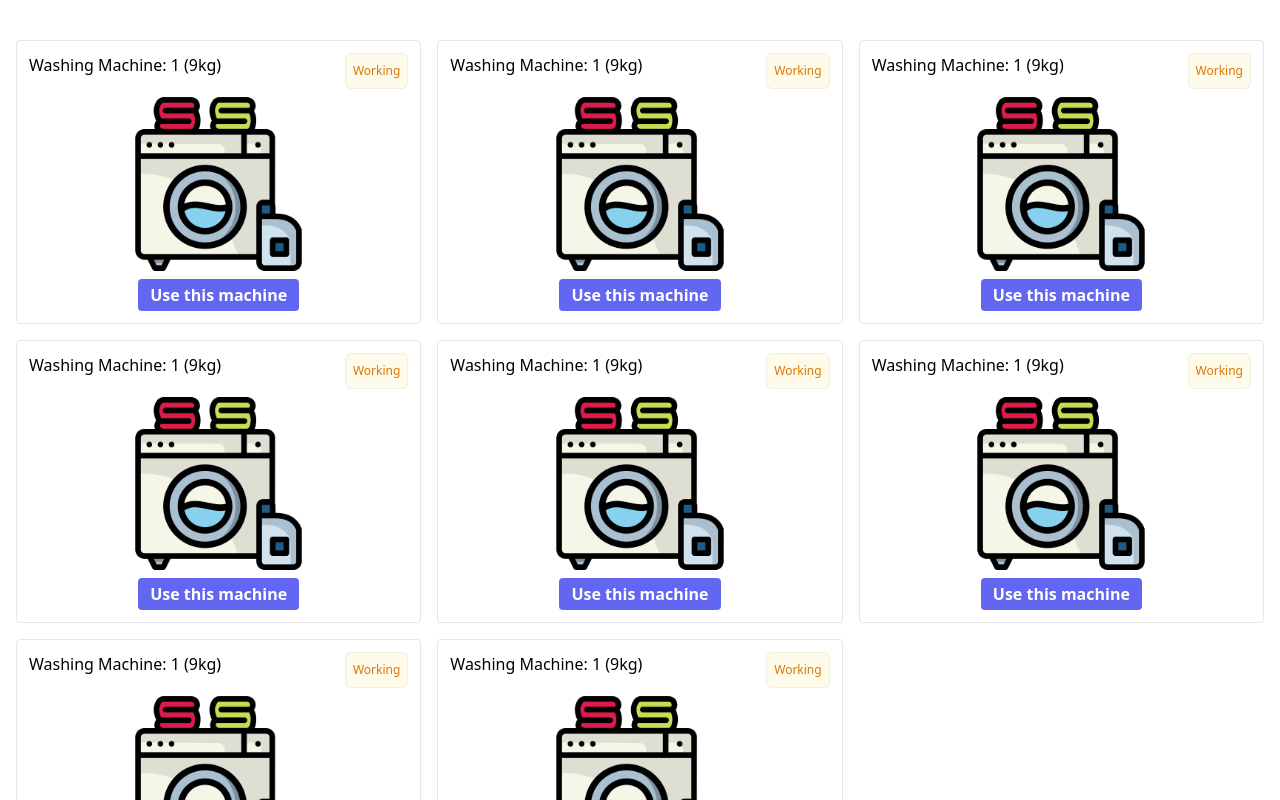
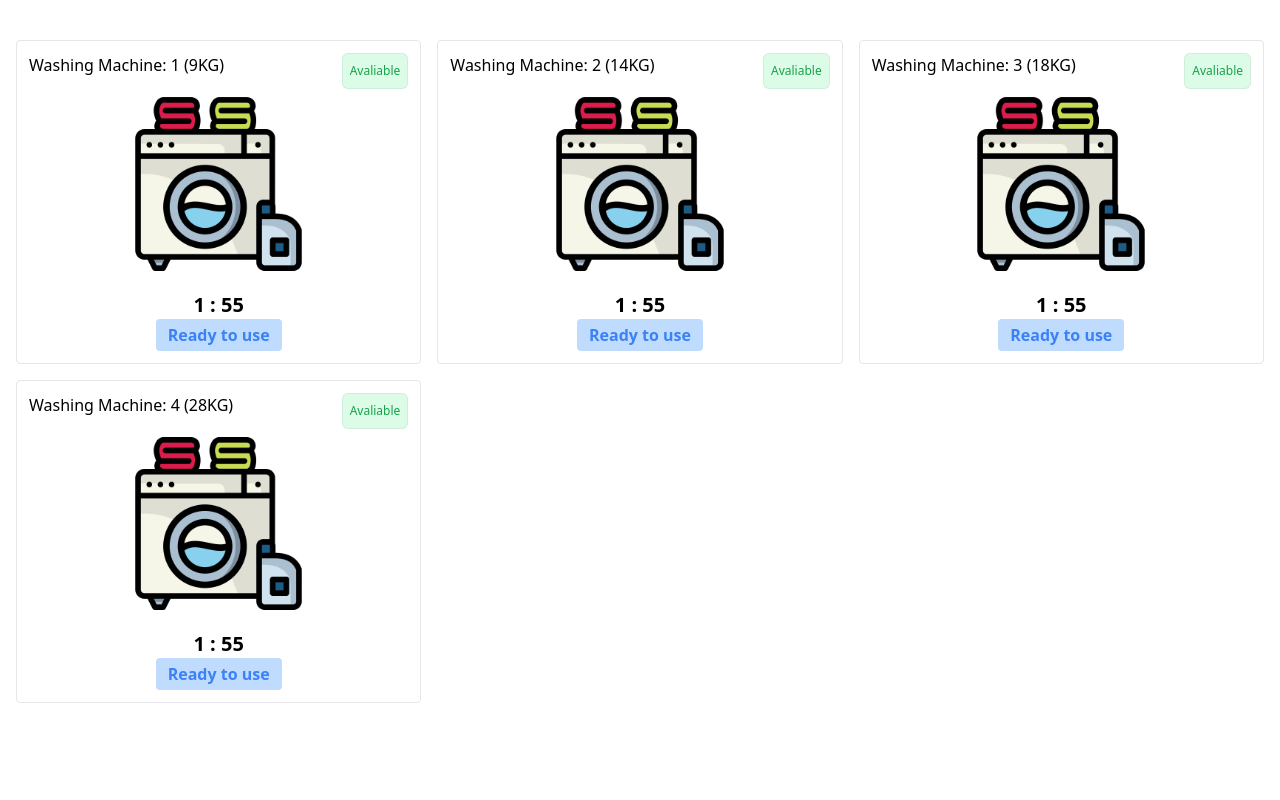
Before and after one commit to kid2543/dudee-front-end-test, a React (Create React App) app in the folder client/: page / in a window 1280 px wide. Shown: the top 800 px of the page. Built offline with nearby package versions, Linux system fonts and the light colour scheme.

Commit message:
create mock data and types

```diff
--- a/client/src/App.css
+++ b/client/src/App.css
@@ -1,3 +1,3 @@
-input[type="radio"]:checked + label {
+input[type="radio"] + label {
     cursor: pointer;
 }
--- a/client/src/App.tsx
+++ b/client/src/App.tsx
@@ -1,19 +1,15 @@
 import "./App.css";
 import WashingMachine from "./components/WashingMachine";
+import { mockMachine } from "./mocks/mockMachine";
 
 function App() {
   return (
     <div className="App">
       <div className="container px-4 mx-auto py-10">
       <div className="grid grid-cols-1 md:grid-cols-2 lg:grid-cols-3 gap-4">
-        <WashingMachine />
-        <WashingMachine />
-        <WashingMachine />
-        <WashingMachine />
-        <WashingMachine />
-        <WashingMachine />
-        <WashingMachine />
-        <WashingMachine />
+        {mockMachine?.map((items) => (
+          <WashingMachine key={items.id} id={items.id} minutes={items.minutes} seconds={items.seconds} price={items.price} size={items.size} status={items.status} />
+        ))}
       </div>
       </div>
     </div>
--- a/client/src/components/Modal.tsx
+++ b/client/src/components/Modal.tsx
@@ -1,4 +1,4 @@
-import React from "react";
+import React, { useState } from "react";
 
 interface ModalProps {
   isOpen: boolean;
@@ -7,31 +7,67 @@ interface ModalProps {
 }
 
 const Modal: React.FC<ModalProps> = ({ isOpen, onClose, title }) => {
+  const [coin, setCoin] = useState(40);
+
   if (!isOpen) return null;
 
   return (
     <div className="fixed inset-0 z-50 flex items-center justify-center bg-black bg-opacity-50">
       <div className="bg-white rounded-2xl shadow-xl max-w-md w-full p-6 relative">
-        <h2 className="text-xl font-bold mb-4">{title} (9kg) 40 Bath</h2>
+        <h2 className="text-xl font-bold mb-4">{title} (9kg)</h2>
         <div className="mb-4">
           <form>
             <div className="grid grid-cols-3 gap-4">
               <div className="border px-3 rounded py-1">
-                <input className="" type="radio" name="temp" id="r-1" value="cold" />
-                <label htmlFor="r-1" className="ms-2">Cold</label>
+                <input
+                  defaultChecked
+                  type="radio"
+                  name="temp"
+                  id="r-1"
+                  value="cold"
+                />
+                <label htmlFor="r-1" className="ms-2">
+                  Cold
+                </label>
               </div>
               <div className="border px-3 rounded py-1">
-                <input className="" type="radio" name="temp" id="r-2" value="warm" />
-                <label htmlFor="r-2" className="ms-2">Warm</label>
+                <input type="radio" name="temp" id="r-2" value="warm" />
+                <label htmlFor="r-2" className="ms-2">
+                  Warm
+                </label>
               </div>
               <div className="border px-3 rounded py-1">
-                <input className="" type="radio" name="temp" id="r-3" value="hot" />
-                <label htmlFor="r-3" className="ms-2">Hot</label>
+                <input type="radio" name="temp" id="r-3" value="hot" />
+                <label htmlFor="r-3" className="ms-2">
+                  Hot
+                </label>
               </div>
             </div>
           </form>
         </div>
+        <div className="flex items-center justify-between mb-3">
+          {coin > 0 ? (
+            <h1 className="text-[28px] font-bold">{coin} Bath</h1>
+          ) : (
+            <h1 className="text-[28px] font-bold text-green-300">Ready</h1>
+          )}
+
+          <div>
+            <button
+              disabled={coin !== 0}
+              className="bg-green-200 disabled:bg-gray-300 disabled:text-gray-600 text-green-500 rounded font-semibold p-5"
+            >
+              Start
+            </button>
+          </div>
+        </div>
         <div className="flex justify-end">
+          <button
+            onClick={() => setCoin(coin - 10)}
+            className="px-4 py-2 me-2 bg-gray-300 rounded hover:bg-gray-400 hover:outline outline-gray-300"
+          >
+            Insert coin
+          </button>
           <button
             onClick={onClose}
             className="px-4 py-2 bg-gray-300 rounded hover:bg-gray-400"
--- a/client/src/components/WashingMachine.tsx
+++ b/client/src/components/WashingMachine.tsx
@@ -1,24 +1,70 @@
-import React, { useState } from "react";
-import WashingMachineImage from '../assets/washing.png'
+import React, { useEffect, useState } from "react";
+import WashingMachineImage from "../assets/washing.png";
 import Modal from "./Modal";
+import { WashingMachineProps } from "../types/MachineInterfaces";
 
-function WashingMachine() {
+const WashingMachine: React.FC<WashingMachineProps> = ({
+  id,
+  minutes,
+  seconds,
+  price,
+  size,
+  status,
+}) => {
+  const [isModalOpen, setModalOpen] = useState(false);
 
-    const [isModalOpen, setModalOpen] = useState(false)
+  const [time, setTime] = useState({ minutes: 2, seconds: 0 });
+
+  useEffect(() => {
+    if (time.minutes === 0 && time.seconds === 0) return;
+
+    const interval = setInterval(() => {
+      setTime((prev) => {
+        if (prev.seconds === 0) {
+          return { minutes: prev.minutes - 1, seconds: 59 };
+        }
+        return { minutes: prev.minutes, seconds: prev.seconds - 1 };
+      });
+    }, 1000);
+
+    return () => clearInterval(interval);
+  }, [time]);
 
   return (
     <div className="p-3 rounded border">
       <div className=" flex justify-between">
-        <h1 className="mb-3">Washing Machine: 1 (9kg)</h1>
-        <div className="inline-flex items-center rounded-md bg-amber-50 px-2 py-1 text-xs font-medium text-amber-600 ring-1 ring-gray-500/10 ring-inset">
-            Working
-        </div>
+        <h1 className="mb-3">
+          Washing Machine: {id} ({size}KG)
+        </h1>
+        {status ? (
+          <div className="inline-flex items-center rounded-md bg-green-100 px-2 py-1 text-xs font-medium text-green-600 ring-1 ring-gray-500/10 ring-inset">
+            Avaliable
+          </div>
+        ) : (
+          <div className="inline-flex items-center rounded-md bg-amber-50 px-2 py-1 text-xs font-medium text-amber-600 ring-1 ring-gray-500/10 ring-inset">
+            Unavaliable
+          </div>
+        )}
       </div>
-      <div>
-        <img src={WashingMachineImage} alt="washing machine" className="w-1/2 mx-auto" />
+      <div className="mb-3">
+        <img
+          src={WashingMachineImage}
+          alt="washing machine"
+          className="w-1/2 mx-auto"
+        />
       </div>
       <div className="text-center">
-        <button onClick={() => setModalOpen(true)} className="bg-indigo-500 px-3 py-1 text-white font-semibold rounded">Use this machine</button>
+        <h1 className="font-bold text-xl">
+          {time?.minutes} : {time?.seconds}
+        </h1>
+      </div>
+      <div className="text-center">
+        <button
+          onClick={() => setModalOpen(true)}
+          className="bg-blue-200 text-blue-500 px-3 py-1 font-semibold rounded"
+        >
+          Ready to use
+        </button>
       </div>
       <Modal
         isOpen={isModalOpen}
@@ -27,6 +73,6 @@ function WashingMachine() {
       />
     </div>
   );
-}
+};
 
 export default WashingMachine;
--- /dev/null
+++ b/client/src/mocks/mockMachine.tsx
@@ -0,0 +1,6 @@
+export const mockMachine = [
+    {id: "1", minutes: 0, seconds: 0, status: true, size: 9, price: 40},
+    {id: "2", minutes: 0, seconds: 0, status: true, size: 14, price: 50},
+    {id: "3", minutes: 0, seconds: 0, status: true, size: 18, price: 60},
+    {id: "4", minutes: 0, seconds: 0, status: true, size: 28, price: 100},
+]
--- /dev/null
+++ b/client/src/types/MachineInterfaces.tsx
@@ -0,0 +1,8 @@
+export interface WashingMachineProps {
+    id: string;
+    minutes: number;
+    seconds: number;
+    status: boolean;
+    size: number;
+    price: number;
+}
```
